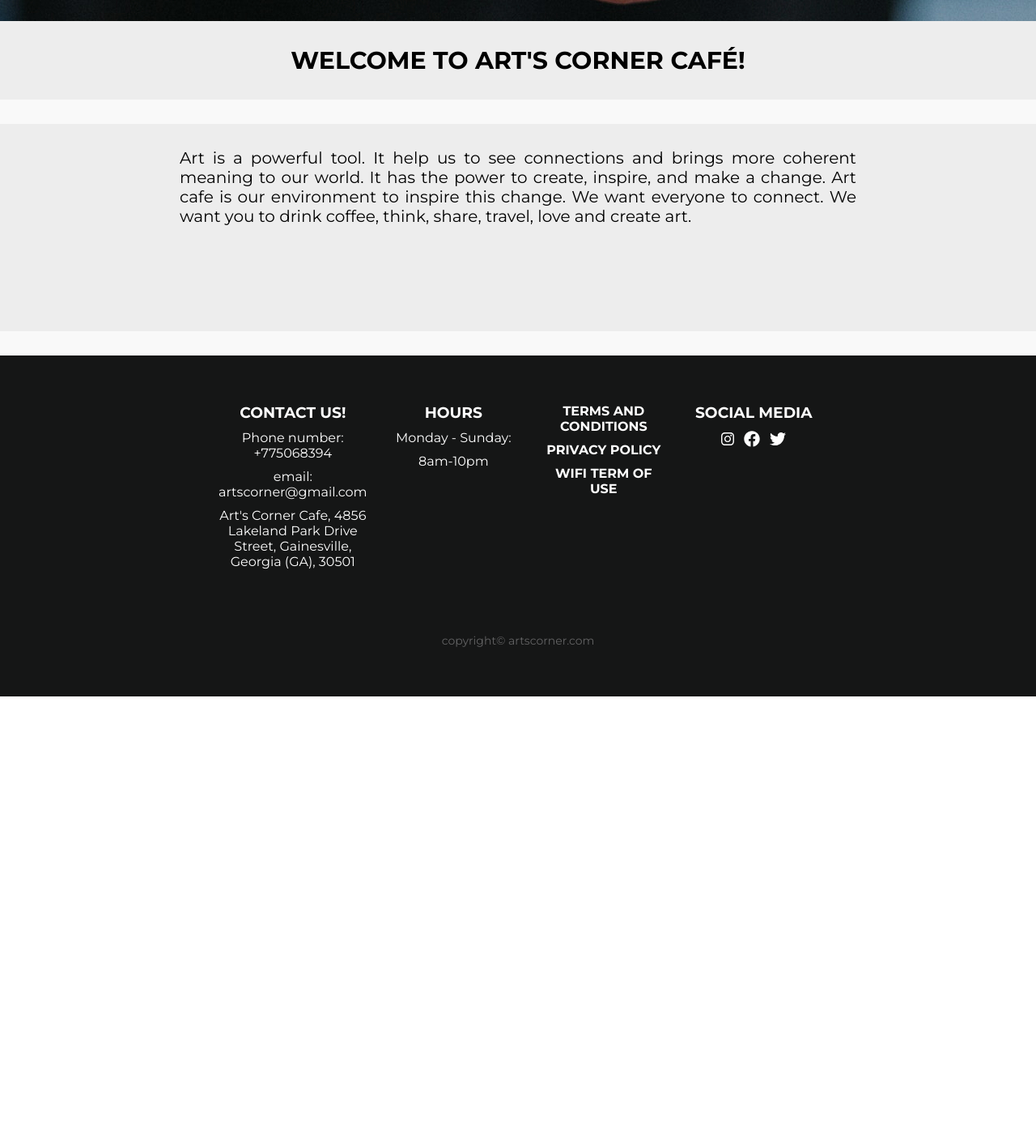
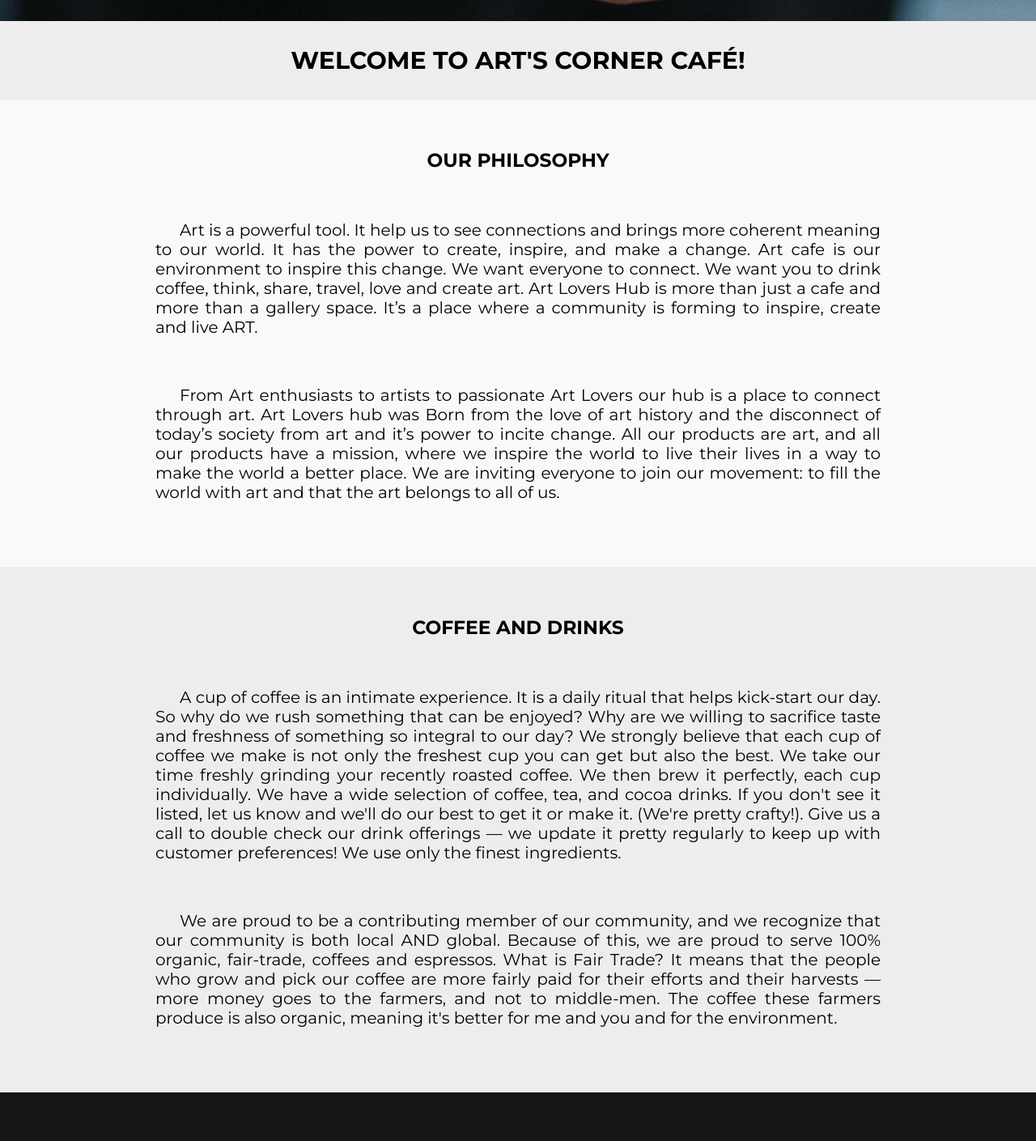
Before and after one commit to ewelina-slepko/cafe-website, a React (Create React App) app: page / in a window 1280 px wide. Shown: the part 774-2183 px from the top of the page at 81% size. Before the commit the page ends 1634 px from the top, so only its background shows below. Built offline with nearby package versions, Linux system fonts and the light colour scheme.

Commit message:
Changed layout (homepage)

```diff
--- a/src/pages/HomePage.jsx
+++ b/src/pages/HomePage.jsx
@@ -6,11 +6,46 @@ const HomePage = () => {
     return (
         <div className="info">
             <div className="info_text">
-                <p>Art is a powerful tool. It help us to see connections and brings more coherent meaning to our world.
-                    It has the power to create, inspire, and make a change. Art cafe is our environment to inspire this change.
-                We want everyone to connect. We want you to drink coffee, think, share, travel, love and create art. </p>
+
+                <div className="part-one" data-aos="fade-right"
+                    data-aos-offset="100"
+                    data-aos-easing="ease-in-sine">
+                    <h1>Our philosophy</h1>
+                    <p >Art is a powerful tool. It help us to see connections and brings more coherent meaning to our world.
+                        It has the power to create, inspire, and make a change. Art cafe is our environment to inspire this change.
+                    We want everyone to connect. We want you to drink coffee, think, share, travel, love and create art.
+                    Art Lovers Hub is more than just a cafe and more than a gallery space.
+                    It’s a place where a community is forming to inspire, create and live ART.</p>
+
+                    <p>From Art enthusiasts to artists to passionate Art Lovers our hub is a place to connect through art.
+                        Art Lovers hub was Born from the love of art history and the disconnect of today’s society from art
+                    and it’s power to incite change. All our products are art, and all our products have a mission, where we inspire the world to live
+                        their lives in a way to make the world a better place. We are inviting everyone to join our movement:
+                    to fill the world with art and that the art belongs to all of us.</p>
+                </div>
+
+
+                <div className="part-two" div data-aos="fade-left"
+                    data-aos-offset="100"
+                    data-aos-easing="ease-in-sine">
+                    <h1>Coffee and drinks</h1>
+                    <p>A cup of coffee is an intimate experience. It is a daily ritual that helps kick-start our day. So why do we rush something that
+                        can be enjoyed? Why are we willing to sacrifice taste and freshness of something so integral to our day? We strongly believe
+                        that each cup of coffee we make is not only the freshest cup you can get but also the best. We take our time freshly grinding
+                        your recently roasted coffee. We then brew it perfectly, each cup individually.
+                        We have a wide selection of coffee, tea, and cocoa drinks. If you don't see it listed, let us know and we'll do
+                        our best to get it or make it. (We're pretty crafty!). Give us a call to double check our drink offerings — we
+                    update it pretty regularly to keep up with customer preferences! We use only the finest ingredients.</p>
+
+                    <p>We are proud to be a contributing member of our community, and we recognize that our community is both local AND global.
+                        Because of this, we are proud to serve 100% organic, fair-trade, coffees and espressos. What is Fair Trade? It means that
+                        the people who grow and pick our coffee are more fairly paid for their efforts and their harvests — more money goes
+                        to the farmers, and not to middle-men. The coffee these farmers produce is also organic, meaning it's better for me and
+                    you and for the environment.</p>
+                </div>
+
             </div>
-        </div>
+        </div >
     );
 }
 
--- a/src/styles/App.css
+++ b/src/styles/App.css
@@ -11,8 +11,6 @@ div.app{
 
   section.blog{
     flex-grow: 1;
-    padding: 30px 0;
-
   }
 
 .app h1{
--- a/src/styles/homePage.css
+++ b/src/styles/homePage.css
@@ -1,23 +1,29 @@
 .info{
     display: flex;
     justify-content: center;
-    background-color: #ededed;
-}
-
-.info_text{
-    max-width: 70%;
-    padding-bottom: 100px;
+    /* height: 100%; */
 }
 
 .info_text p{
-    padding: 30px;
+    padding: 30px 0;
     text-align: justify;
+    max-width: 70%;
+    margin: 0 auto;
+    text-indent: 1.5em;
 }
 
 .info_text h1{
+    background: none;
     text-align: center;
     text-transform: uppercase;
-    background: none;
-    padding: 10px;
-    margin-top: 50px;
+    padding-top: 60px;
 }
+
+.part-one{
+    padding-bottom: 50px;
+}
+
+.part-two{
+    background-color: #ededed;
+    padding-bottom: 50px;
+}
```
